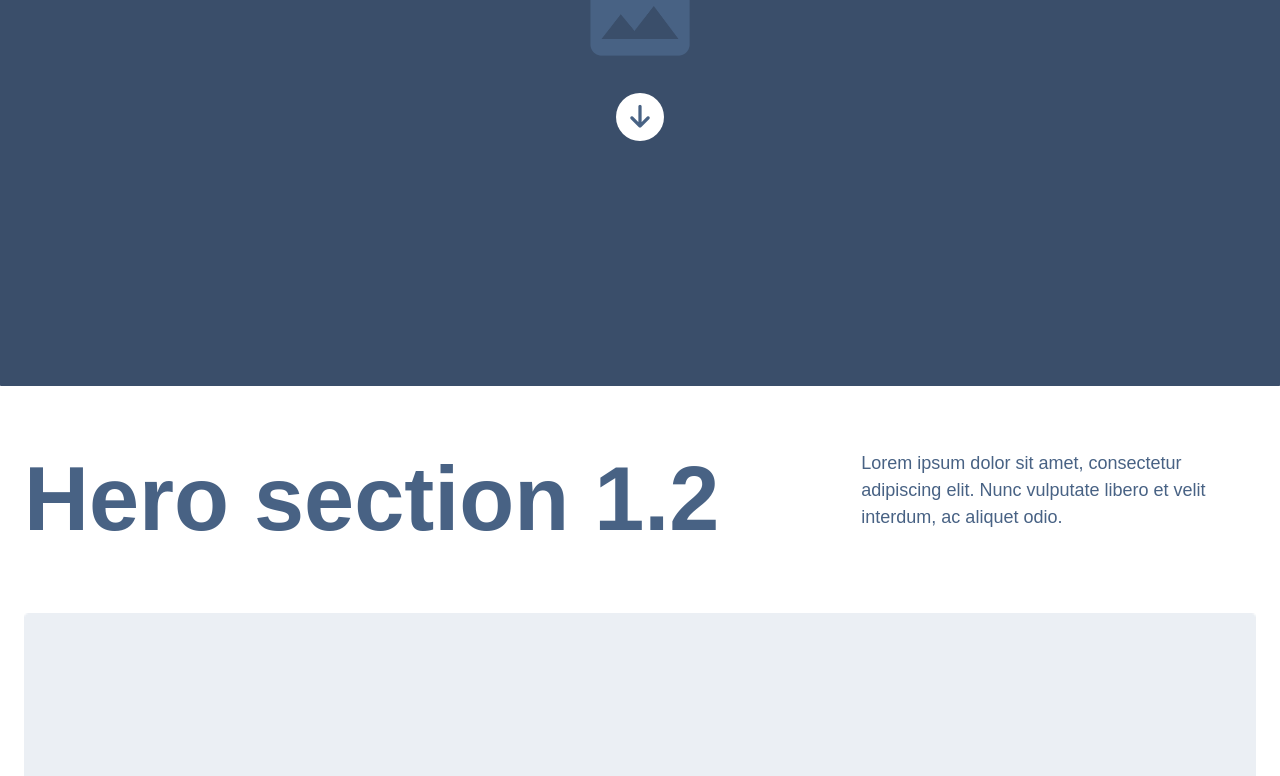
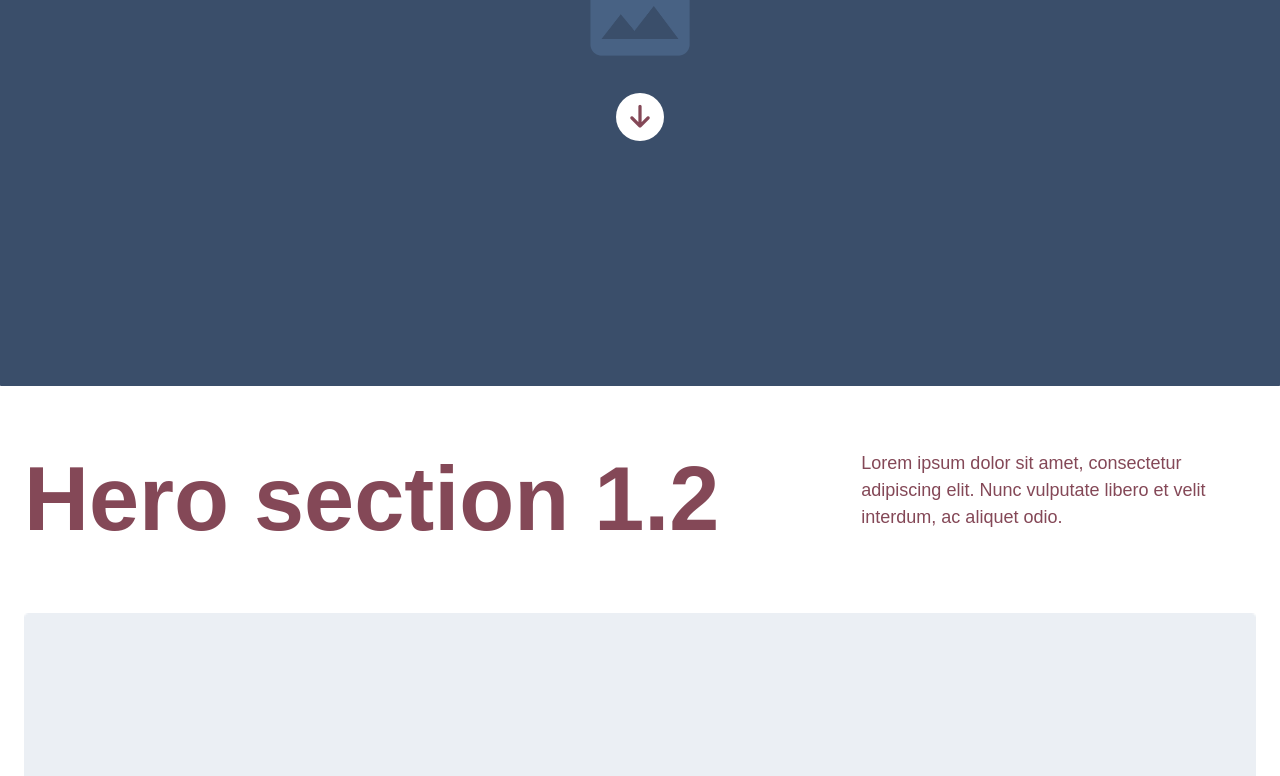
Before and after one commit to Tina071010/boardgameclub, a plain HTML site: page index.html in a window 1280 px wide. Shown: the part 445-1221 px from the top of the page. Drawn offline with Linux system fonts and the light colour scheme; a web font is replaced by a local one.

Commit message:
ai message

```diff
--- a/the-template/css/custom.css
+++ b/css/custom.css
@@ -5,16 +5,33 @@ This is where you make your design changes!
 Experiment with colors, typography, spacing, and component styles.
 
  * * * * * * * * * * * * * * * * * * * * * * * * * * * * * * * * * * * * * * * * * * * * * * * * * * * * * * * * * * */
+/* ===============================================================
+  🤖 **COPILOT INSTRUCTIONS FOR custom.css** 🤖
+  ================================================================
+
+  - **🚫 CRITICAL RULE: DO NOT EDIT `framework.css` or `dropdown-nav.css`.** - **✅ ALL new CSS styles, overrides, and design customizations go HERE in this file.**
+
+  ---
+
+  **KEY ASSETS:**
+
+  1.  **Colors:** Use CSS Variables like `var(--primary-100)`, `var(--white)`, and `var(--grey)`.
+  2.  **Spacing:** Use CSS Variables like `var(--spacing8x3)` or `var(--spacing8x8)` for consistent measurements.
+  3.  **Layout:** Build upon the existing `grid` system classes (e.g., `.mobi1`, `.tab3`, `.desk4`).
+
+  Always ask user for preferences instead of making assumptions!
+
+*/
 
 /* ==========================================================================
    DESIGN SYSTEM - CUSTOMIZE YOUR COLORS & BRAND
    ========================================================================== */
 
 :root {
-  --primary-100: #3A4E6A;
-  --primary-80: #486284;
-  --primary-50: #9CB0C9;
-  --primary-25: #CED7E4;
+  --primary-100: #6A3A49;
+  --primary-80: #844857;
+  --primary-50: #6A3A4B;
+  --primary-25: #844857;
   --grey: #EBEFF4;
   --white: #fff;
 
```
Also changed, not shown: css/framework.css (renamed from the-template/css/framework.css, +14 -0 lines), index.html (renamed from the-template/index.html, +16 -0 lines), img/logoDarkBG.png (renamed from the-template/img/logoDarkBG.png), img/logoLightBG.png (renamed from the-template/img/logoLightBG.png), img/placeholder-mobi.png (renamed from the-template/img/placeholder-mobi.png), img/placeholder-tab.png (renamed from the-template/img/placeholder-tab.png), img/placeholder_bg.png (renamed from the-template/img/placeholder_bg.png), img/placeholer-desk.png (renamed from the-template/img/placeholer-desk.png), img/smaller-image.png (renamed from the-template/img/smaller-image.png), 5 other files.
